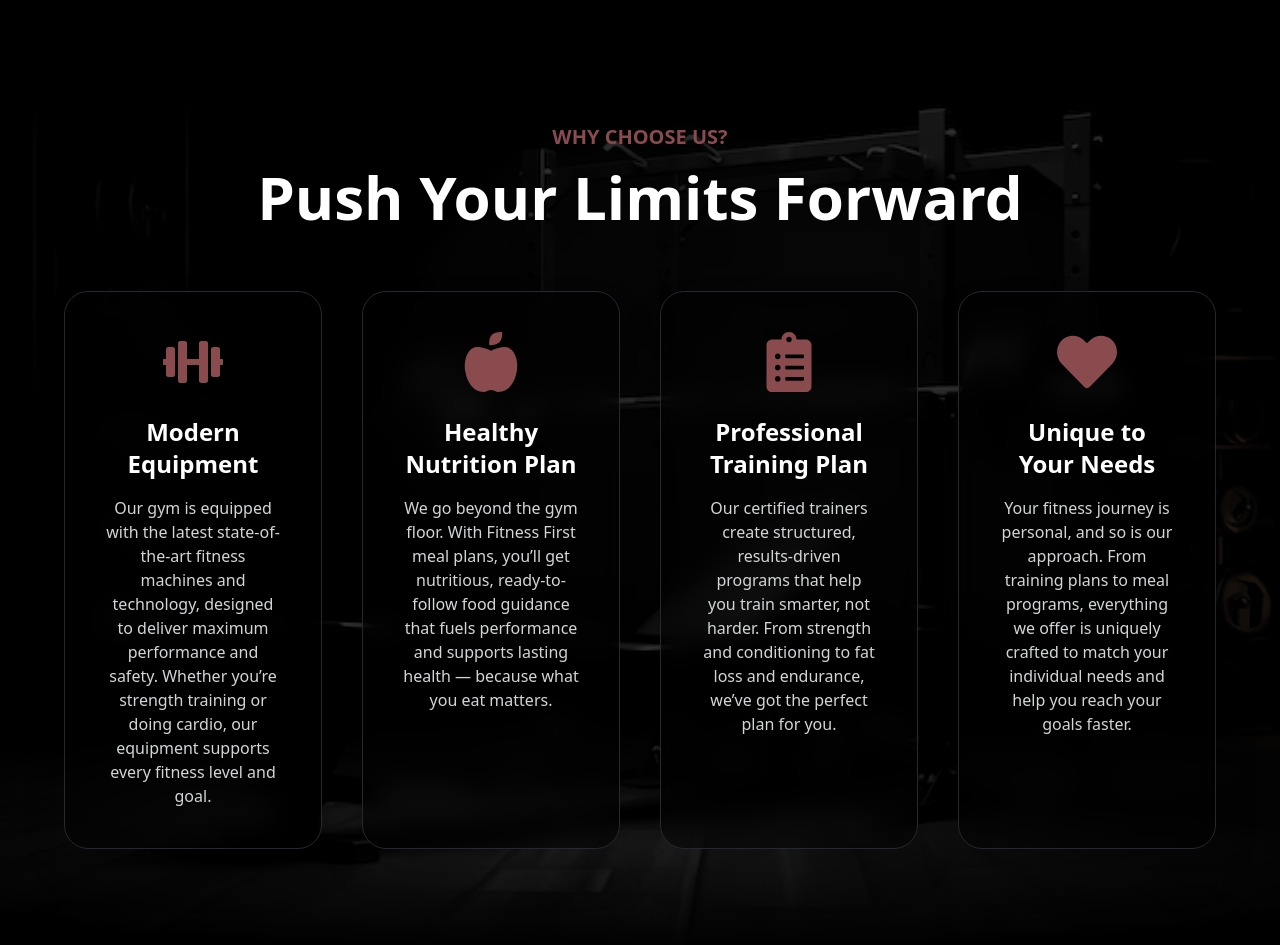
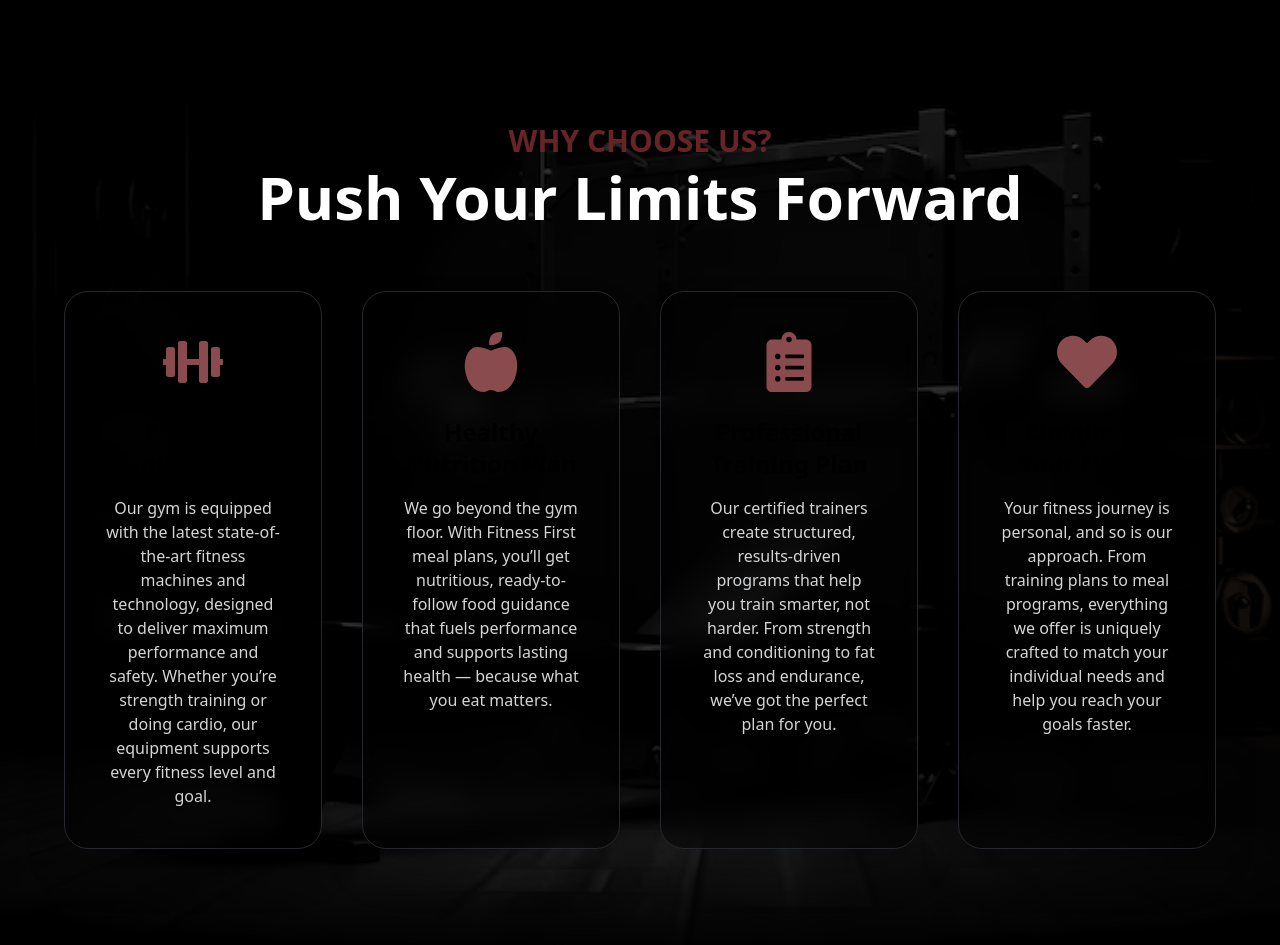
Before and after one commit to SathsaraniBS/GYM, a React app in the folder frontend/: page /about in a window 1280 px wide. Shown: the part 1240-2185 px from the top of the page. Built offline with nearby package versions, Linux system fonts and the light colour scheme; the HTML template or start-up script is replaced by a standard one.

Commit message:
Refactor About page: simplify comments in Hero and Why Choose Us sections for clarity; adjust text styles for improved readability

```diff
--- a/frontend/src/pages/About.jsx
+++ b/frontend/src/pages/About.jsx
@@ -17,7 +17,7 @@ function About() {
     <div className="bg-gray-100">
       <Navbar />
 
-      {/* Hero Section - Dark gym background with strong overlay and low saturation */}
+      {/* Hero Section */}
       <section className="min-h-screen relative bg-[url('/a3.jpg')] bg-black/80 bg-blend-multiply bg-center bg-cover bg-no-repeat flex items-center justify-center px-4 sm:px-6 lg:px-8 pt-20 saturate-30">
         <div className="text-center text-white p-6 sm:p-8 max-w-3xl mx-auto">
           <h1 className="text-5xl sm:text-6xl lg:text-7xl font-bold leading-tight">
@@ -42,12 +42,12 @@ function About() {
         </div>
       </div>
 
-      {/* Why Choose Us Section - Matches screenshot with dark gym background, heavy overlay, and glass-like cards */}
-      <section className="relative bg-[url('/ab2.avif')] bg-center bg-cover bg-no-repeat py-32 px-6 saturate-30"> {/* Replace '/gym-bg.jpg' with your dark gym image */}
-        <div className="absolute inset-0 bg-black/80"></div> {/* Strong dark overlay */}
-        <div className="relative max-w-6xl mx-auto text-center text-white">
-          <p className="text-xl font-bold text-red-500 uppercase mb-4">Why Choose Us?</p>
-          <h1 className="text-5xl lg:text-6xl font-bold mb-16">Push Your Limits Forward</h1>
+      {/* Why Choose Us Section */}
+      <section className="relative bg-[url('/ab2.avif')] bg-center bg-cover bg-no-repeat py-32 px-6 saturate-30">
+        <div className="absolute inset-0 bg-black/80"></div>
+        <div className="relative max-w-6xl mx-auto text-center">
+          <p className="text-3xl font-bold text-red-600 uppercase mb-2">Why Choose Us?</p>
+          <h1 className="text-5xl lg:text-6xl font-bold text-white mb-16">Push Your Limits Forward</h1>
 
           <div className="grid grid-cols-1 md:grid-cols-2 lg:grid-cols-4 gap-10">
             <div className="bg-black/50 backdrop-blur-md rounded-3xl p-10 shadow-2xl border border-gray-800">
@@ -85,7 +85,7 @@ function About() {
         </div>
       </section>
 
-      {/* Our Team Section - Infinite scrolling carousel (unchanged) */}
+      {/* Our Team Section */}
       <div className="bg-black text-white py-20 px-6">
         <div className="max-w-6xl mx-auto text-center">
           <p className="text-xl font-bold text-red-500 uppercase mb-2">Our Team</p>
```
